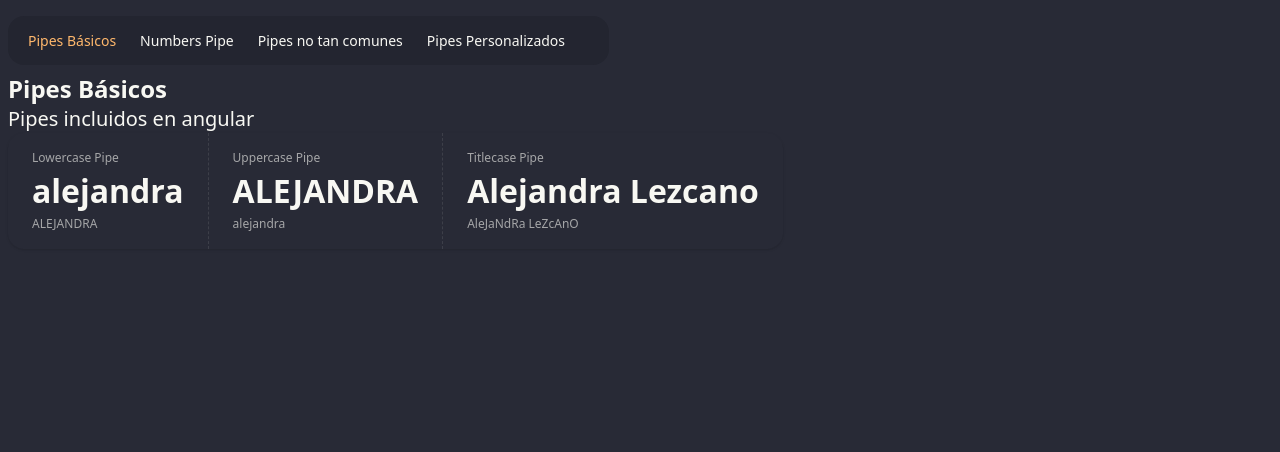
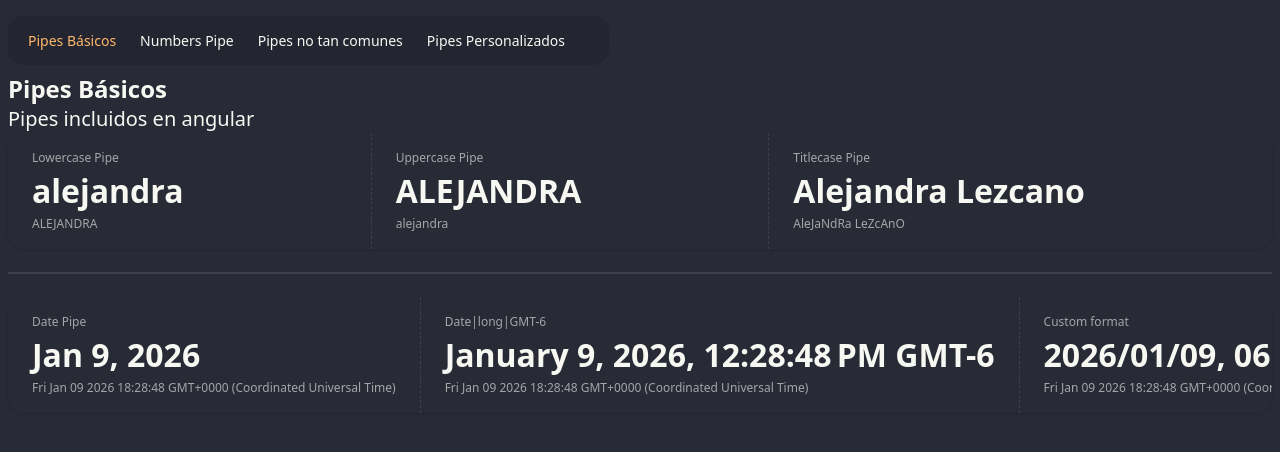
Before and after one commit to lezcanoale/pipes-app, an Angular app: page /basic in a window 1280 px wide. Shown: the top 452 px of the page. Built offline with nearby package versions, Linux system fonts and the light colour scheme.

Commit message:
feat: add date pipe functionality and update basic page layout

```diff
--- a/src/app/pages/basic-page/basic-page.html
+++ b/src/app/pages/basic-page/basic-page.html
@@ -1,5 +1,5 @@
 <app-title-header [title]="'Pipes Básicos'" [subtitle]="'Pipes incluidos en angular '" />
-<div class="stats stats-vertical lg:stats-horizontal shadow">
+<div class="stats stats-vertical lg:stats-horizontal shadow w-full">
   <div class="stat">
     <div class="stat-title">Lowercase Pipe</div>
     <div class="stat-value">{{nameLower() | lowercase}}</div>
@@ -18,3 +18,25 @@
     <div class="stat-desc">{{fullName()}}</div>
   </div>
 </div>
+
+<div class="divider"></div>
+
+<div class="stats stats-vertical lg:stats-horizontal shadow w-full">
+  <div class="stat">
+    <div class="stat-title">Date Pipe</div>
+    <div class="stat-value">{{customDate() | date}}</div>
+    <div class="stat-desc">{{customDate()}}</div>
+  </div>
+
+  <div class="stat">
+    <div class="stat-title">Date|long|GMT-6</div>
+    <div class="stat-value">{{customDate() | date:'long':'GMT-6'}}</div>
+    <div class="stat-desc">{{customDate()}}</div>
+  </div>
+
+  <div class="stat">
+    <div class="stat-title">Custom format</div>
+    <div class="stat-value">{{customDate() | date: 'yyyy/MM/dd, hh:mm'}}</div>
+    <div class="stat-desc">{{customDate()}}</div>
+  </div>
+</div>
--- a/src/app/pages/basic-page/basic-page.ts
+++ b/src/app/pages/basic-page/basic-page.ts
@@ -1,10 +1,10 @@
-import { LowerCasePipe, TitleCasePipe, UpperCasePipe } from '@angular/common';
-import { ChangeDetectionStrategy, Component, signal } from '@angular/core';
+import { DatePipe, LowerCasePipe, TitleCasePipe, UpperCasePipe } from '@angular/common';
+import { ChangeDetectionStrategy, Component, effect, signal } from '@angular/core';
 import { TitleHeaderComponent } from '../../components/title-header/title-header';
 
 @Component({
   selector: 'app-basic-page',
-  imports: [LowerCasePipe, UpperCasePipe, TitleCasePipe, TitleHeaderComponent],
+  imports: [LowerCasePipe, UpperCasePipe, TitleCasePipe, TitleHeaderComponent, DatePipe],
   templateUrl: './basic-page.html',
   changeDetection: ChangeDetectionStrategy.OnPush,
 })
@@ -12,4 +12,16 @@ export default class BasicPageComponent {
   nameLower = signal('ALEJANDRA');
   nameUpper = signal('alejandra');
   fullName = signal('AleJaNdRa LeZcAnO');
+
+  customDate = signal(new Date());
+
+  thickingDate = effect((onCleanUp) => {
+    const interval = setInterval(() => {
+      this.customDate.set(new Date());
+    }, 1000);
+
+    onCleanUp(() => {
+      clearInterval(interval);
+    });
+  });
 }
```
